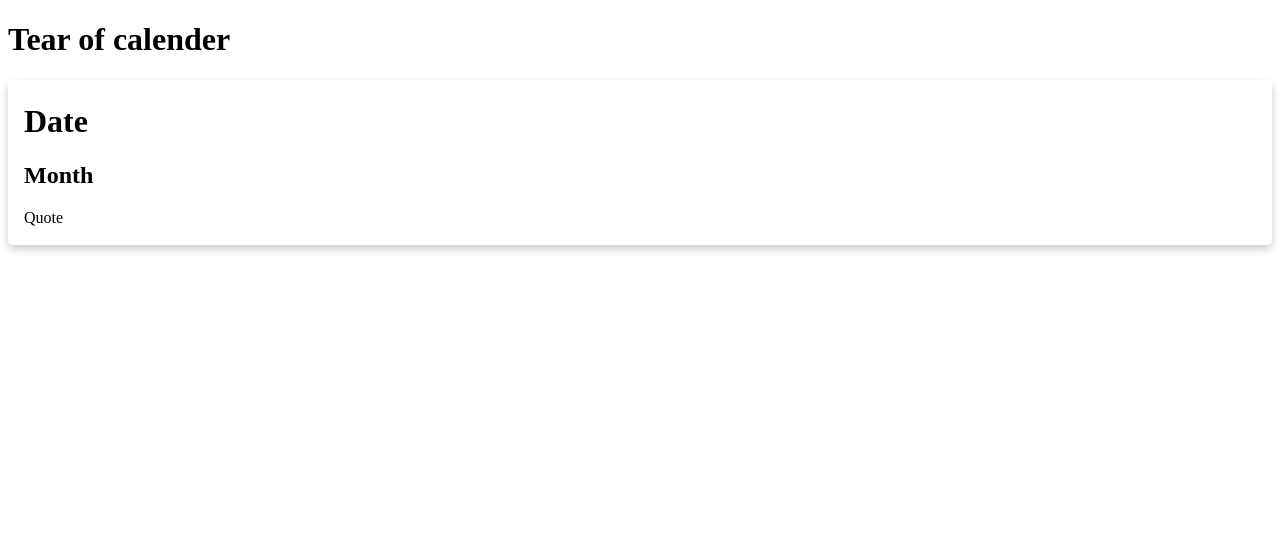
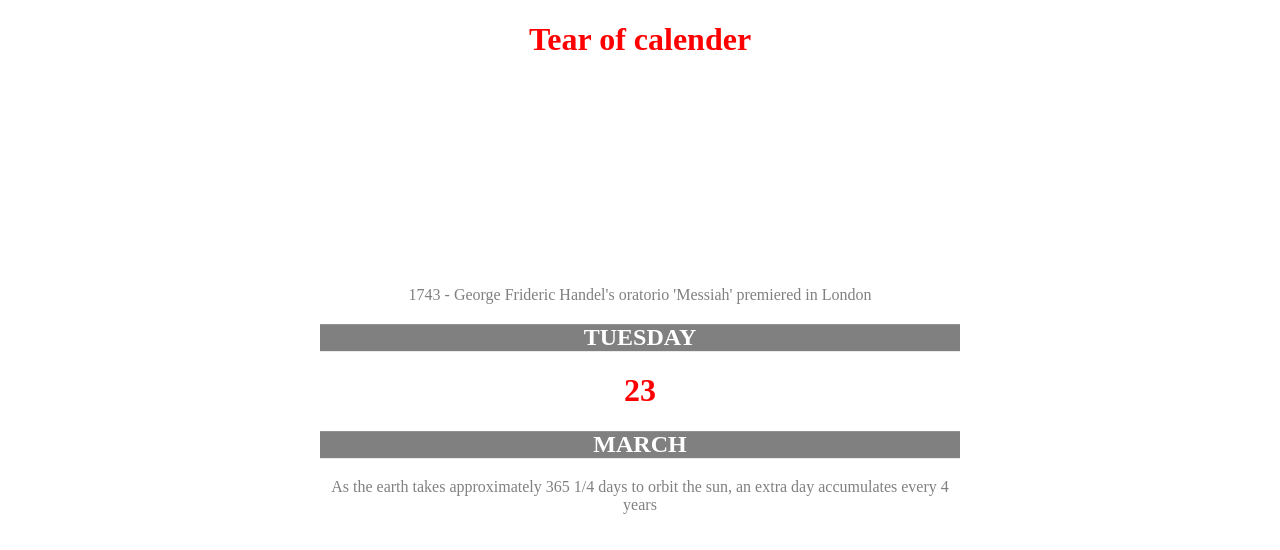
Before and after one commit to DavidGilkeson/tear_off_calender, a plain HTML site: page index.html in a window 1280 px wide. Drawn offline with Linux system fonts and the light colour scheme.

Commit message:
CSS updated

```diff
--- a/index.html
+++ b/index.html
@@ -12,9 +12,16 @@
 
     <div class="card">
       <div class="container">
-        <h1 class>Date</h1>
-        <h2>Month</h2>
-        <p>Quote</p>
+        <p>
+          1743 - George Frideric Handel's oratorio 'Messiah' premiered in London
+        </p>
+        <h2>Tuesday</h2>
+        <h1>23</h1>
+        <h2>March</h2>
+        <p>
+          As the earth takes approximately 365 1/4 days to orbit the sun, an
+          extra day accumulates every 4 years
+        </p>
       </div>
     </div>
     <script src="index.js"></script>
--- a/style.css
+++ b/style.css
@@ -1,12 +1,27 @@
-.h1 {
+h1 {
   text-align: center;
+  color: red;
+}
+h2 {
+  text-align: center;
+  background-color: grey;
+  color: white;
+  text-transform: uppercase;
+}
+
+p {
+  text-align: center;
+  word-wrap: break-word;
+  color: grey;
 }
 
 .card {
   box-shadow: 0 4px 8px 0 rgba(0, 0, 0, 0.2);
   transition: 0.3s;
-  border-radius: 5px;
-  margin: 0 auto;
+  display: flex;
+  justify-content: center;
+  align-items: center;
+
 }
 
 .card:hover {
@@ -14,5 +29,9 @@
 }
 
 .container {
-  padding: 2px 16px;
+  position: absolute;
+  top: 50%;
+  left: 50%;
+  transform: translate(-50%, -50%);
+
 }
```
